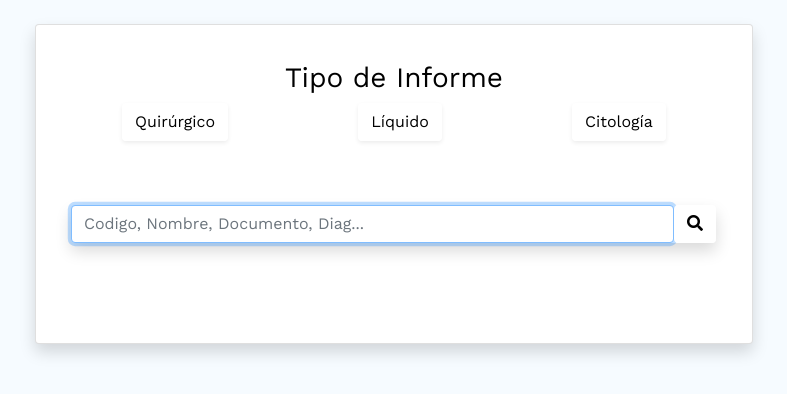
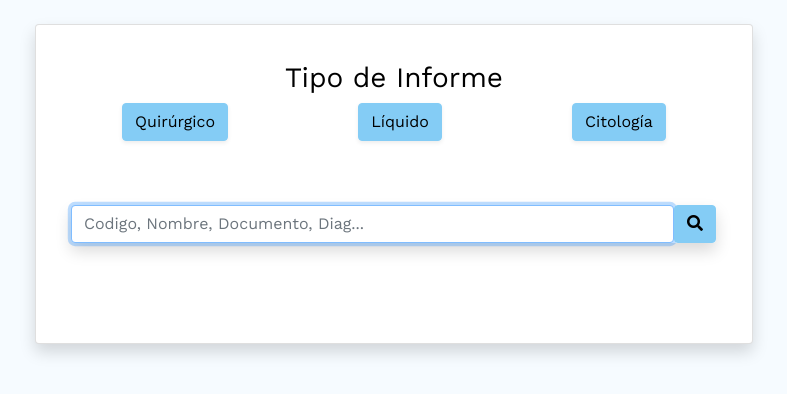
Before and after one commit to kiocone/adminpat, a Node server app: page /informes/tipo_informe in a window 1280 px wide. Shown: the part 59-453 px from the top of the page, without its empty margins (246-1033 px from the left). Run offline with Node 20, Linux system fonts and the light colour scheme; the visitor is signed in with stand-in values (Sample User, id 1); some libraries are stand-ins or nearby versions.

Commit message:
cambios en vista de informe

```diff
--- a/src/views/informes/editC.hbs
+++ b/src/views/informes/editC.hbs
@@ -1,5 +1,5 @@
 <div class="container container shadow-lg p-4  mb-5 bg-white rounded">
-    <table class="table table-striped" border="0">
+    <table class="table " border="0">
         <tbody>
             <form action="" method="post">
                 <!--Encabezado Inf Citologias -->
--- a/src/views/informes/tipo_informe.hbs
+++ b/src/views/informes/tipo_informe.hbs
@@ -1,8 +1,8 @@
 <style>
     .btn {
         color: #000 !important;
-        background-color: #fff !important;
-        border-color: #ffffff !important;
+        background-color: #84ccf5 !important;
+        border-color: #84ccf5 !important;
     }
 
 </style>
```
